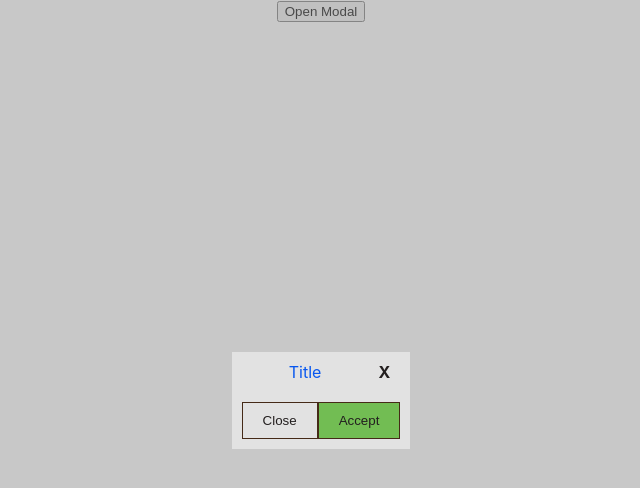
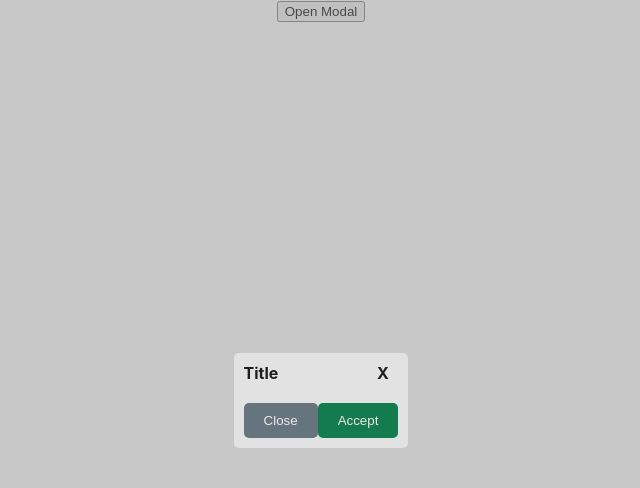
Before and after one commit to icelandico/react-modal, a React (Create React App) app: page / in a window 1280 px wide. Both pictures are taken after a click on the button "Open Modal". Shown: the top 488 px of the page, without its empty margins (319-959 px from the left). Built offline with nearby package versions, Linux system fonts and the light colour scheme.

Commit message:
Handle close modal

```diff
--- a/src/components/ReactModal/index.css
+++ b/src/components/ReactModal/index.css
@@ -17,12 +17,18 @@
   background: #e2e2e2;
   height: auto;
   padding: 10px;
+  border-radius: 5px;
 }
 
 .modal__header {
   display: grid;
   grid-template-columns: 4fr 1fr;
-  color: #0857ef;
+  color: #1f1f1f;
+}
+
+.modal__header-title {
+  text-align: left;
+  font-weight: 700;
 }
 
 .modal__header-close {
@@ -32,17 +38,25 @@
 }
 
 .modal__footer-button {
-  color: #231f1f;
+  color: #ece7e7;
   padding: 10px 20px;
   cursor: pointer;
+  border-radius: 5px;
+  border: none;
 }
 
 .modal__footer-button--close {
-  background-color: transparent;
-  border: 1px solid #452a17;
+  background-color: #66747d;
+}
+
+.modal__footer-button--close:hover {
+  background-color: #556971;
 }
 
 .modal__footer-button--accept {
-  background-color: rgba(106, 187, 73, 0.93);
-  border: 1px solid #452a17;
+  background-color: #137b4e;
 }
+
+.modal__footer-button--accept:hover {
+  background-color: #0d6540;
+}
--- a/src/components/ReactModal/index.js
+++ b/src/components/ReactModal/index.js
@@ -5,8 +5,8 @@ const ReactModal = ({ isOpen, closeHandler, children }) => {
   if (!isOpen) return null;
 
   return (
-      <div className="modal__container">
-        <div className="modal__box">
+      <div className="modal__container" onClick={closeHandler}>
+        <div className="modal__box" onClick={(e) => e.stopPropagation()}>
           <div className="modal__header">
             <div className="modal__header-title">Title</div>
             <div className="modal__header-close" onClick={closeHandler}>X</div>
```
